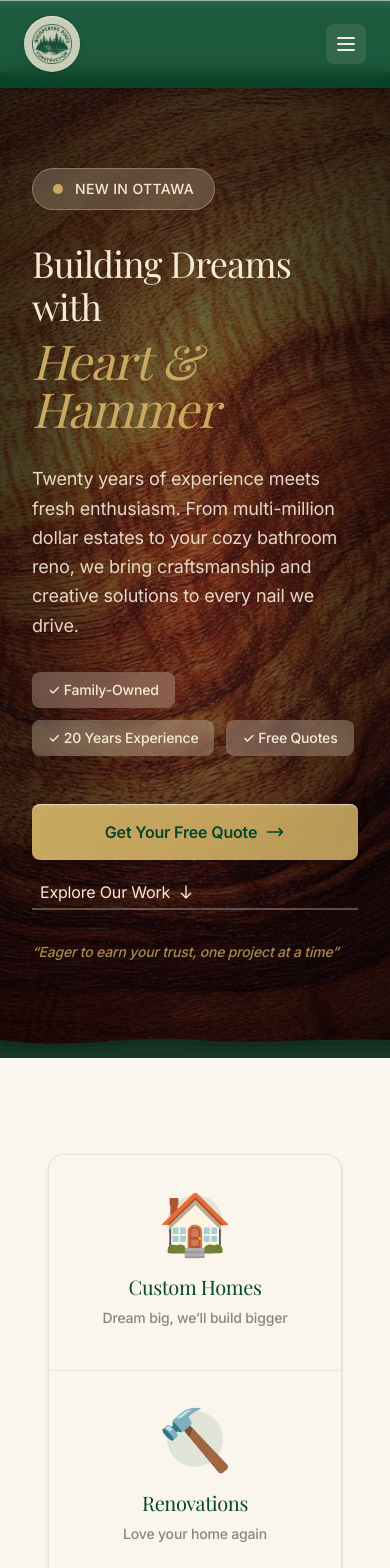
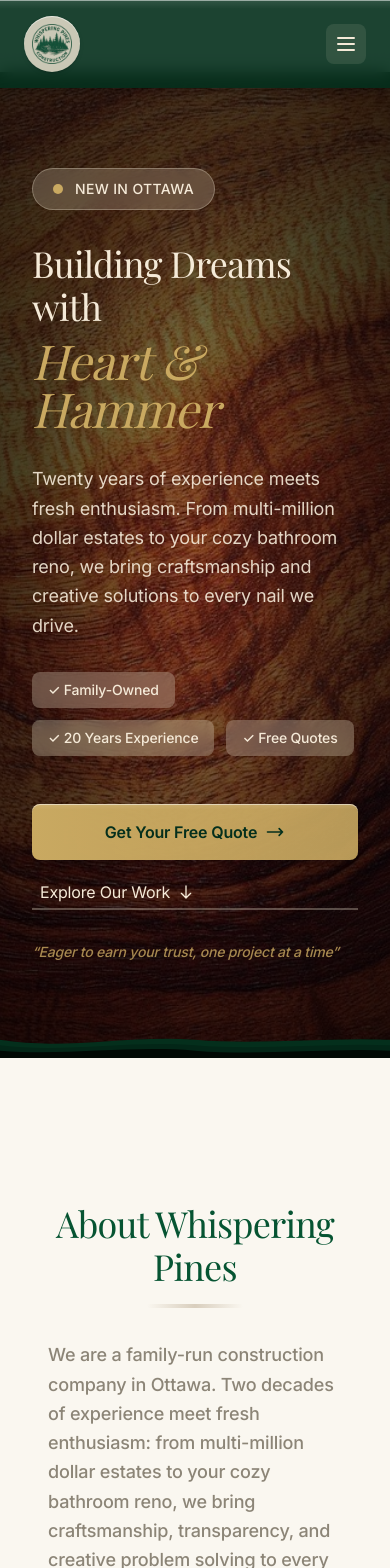
Before and after one commit to WhisperingPinesConstruction/whispering-pines, a Next.js app: page / in a window 390 px wide. Shown: the top 1568 px of the page. Built offline with nearby package versions, Linux system fonts and the light colour scheme.

Commit message:
Colour adjustments

```diff
--- a/app/components/Hero.tsx
+++ b/app/components/Hero.tsx
@@ -14,8 +14,8 @@
       <HeroTop />
 
       <div className="font-medium">
+        <AboutSection />
         <TransitionSection />
-        <AboutSection />
         <ServicesSection />
         <WhyChooseUsSection />
         <TestimonialSection />
--- a/app/components/hero/AboutSection.tsx
+++ b/app/components/hero/AboutSection.tsx
@@ -2,7 +2,7 @@
   return (
     <section id="about" className="mx-auto max-w-5xl px-8 py-16">
       <div className="mb-8 text-center">
-        <h2 className="mb-4 font-serif text-4xl text-deep-green md:text-5xl">
+        <h2 className="mb-4 font-serif text-4xl text-sage-green md:text-5xl">
           About Whispering Pines
         </h2>
         <div className="mx-auto h-1 w-24 rounded-full bg-linear-to-r from-transparent via-wood-brown/30 to-transparent" />
--- a/app/components/hero/ContactSection.tsx
+++ b/app/components/hero/ContactSection.tsx
@@ -7,7 +7,7 @@
       className="rounded-t-3xl bg-linear-to-b from-sage-green/10 to-transparent py-20"
     >
       <div className="mx-auto max-w-4xl px-8 text-center">
-        <h2 className="mb-4 font-serif text-3xl text-deep-green md:text-4xl">
+        <h2 className="mb-4 font-serif text-3xl text-sage-green md:text-4xl">
           Let&rsquo;s Build Something Together
         </h2>
         <p className="mb-10 text-lg text-stone-gray">
@@ -20,7 +20,7 @@
         <div className="flex flex-col items-center gap-6 sm:flex-row sm:justify-center">
           <Link
             href="mailto:hello@whisperingpines.ca"
-            className="inline-flex items-center rounded-lg bg-forest-green px-8 py-4 font-medium text-cream top-sheen elev-1 transition-all hover:bg-deep-green hover:elev-2"
+            className="inline-flex items-center rounded-lg bg-sage-green px-8 py-4 font-medium text-cream top-sheen elev-1 transition-all hover:bg-deep-green hover:elev-2"
           >
             Email Us
           </Link>
@@ -28,7 +28,7 @@
             <p className="mb-1 text-sm text-stone-gray">Call us anytime:</p>
             <a
               href="tel:613-555-0123"
-              className="text-lg font-semibold text-forest-green hover:text-deep-green"
+              className="text-lg font-semibold text-sage-green hover:text-forest-green"
             >
               (613) 555-0123
             </a>
@@ -36,8 +36,8 @@
         </div>
 
         <p className="mt-10 text-xs text-stone-gray">
-          Proudly serving Ottawa, Kanata, Stittsville, Barrhaven, and surrounding
-          communities
+          Proudly serving Ottawa, Kanata, Stittsville, Barrhaven, and
+          surrounding communities
         </p>
       </div>
     </section>
--- a/app/components/hero/HeroTop.tsx
+++ b/app/components/hero/HeroTop.tsx
@@ -26,7 +26,9 @@
         <div className="mx-auto max-w-6xl px-8 py-24 md:py-32">
           <div
             className={`transition-all duration-1000 ${
-              isVisible ? "opacity-100 translate-y-0" : "opacity-0 translate-y-4"
+              isVisible
+                ? "opacity-100 translate-y-0"
+                : "opacity-0 translate-y-4"
             }`}
           >
             <div className="mb-8 inline-flex items-center gap-3 rounded-full border border-cream/30 bg-cream/20 px-5 py-2.5 backdrop-blur-sm">
@@ -125,16 +127,16 @@
         >
           <path
             d="M0 40C240 80 480 20 720 40C960 60 1200 30 1440 40V120H0V40Z"
-            fill="#0f2e1e"
+            fill="#042f1c"
           />
           <path
             d="M0 60C240 90 480 40 720 60C960 80 1200 50 1440 60V120H0V60Z"
-            fill="#1b3a2a"
+            fill="#021f13"
             opacity="0.5"
           />
           <path
             d="M0 80C240 100 480 60 720 80C960 100 1200 70 1440 80V120H0V80Z"
-            fill="#18362a"
+            fill="#010904"
           />
         </svg>
       </div>
--- a/app/components/hero/TestimonialSection.tsx
+++ b/app/components/hero/TestimonialSection.tsx
@@ -10,14 +10,18 @@
           >
             <path d="M14.017 21v-7.391c0-5.704 3.731-9.57 8.983-10.609l.995 2.151c-2.432.917-3.995 3.638-3.995 5.849h4v10h-9.983zm-14.017 0v-7.391c0-5.704 3.748-9.57 9-10.609l.996 2.151c-2.433.917-3.996 3.638-3.996 5.849h3.983v10h-9.983z" />
           </svg>
-          <blockquote className="font-serif text-2xl italic leading-relaxed text-forest-green">
+          <blockquote className="font-serif text-2xl italic leading-relaxed text-sage-green">
             They didn&rsquo;t just renovate our kitchen—they transformed how our
             family lives together. Worth every penny and then some.
           </blockquote>
         </div>
         <div className="mt-6">
-          <p className="font-medium text-deep-green">Sarah & Tom Richardson</p>
-          <p className="text-sm text-stone-gray">Stittsville Kitchen Renovation</p>
+          <p className="font-medium text-gold-accent/65">
+            Sarah & Tom Richardson
+          </p>
+          <p className="text-sm text-stone-gray">
+            Stittsville Kitchen Renovation
+          </p>
         </div>
       </div>
     </section>
--- a/app/components/hero/TransitionSection.tsx
+++ b/app/components/hero/TransitionSection.tsx
@@ -9,7 +9,7 @@
               <div className="mb-3 inline-flex h-14 w-14 items-center justify-center rounded-full bg-forest-green/10 text-6xl text-wood-brown">
                 🏠
               </div>
-              <h3 className="mt-3 mb-2 font-serif text-xl text-deep-green">
+              <h3 className="mt-3 mb-2 font-serif text-xl text-gold-accent">
                 Custom Homes
               </h3>
               <p className="text-sm leading-relaxed text-stone-gray">
@@ -20,7 +20,7 @@
               <div className="mb-3 inline-flex h-14 w-14 items-center justify-center rounded-full bg-forest-green/10 text-6xl text-wood-brown">
                 🔨
               </div>
-              <h3 className="mt-3 mb-2 font-serif text-xl text-deep-green">
+              <h3 className="mt-3 mb-2 font-serif text-xl text-gold-accent">
                 Renovations
               </h3>
               <p className="text-sm leading-relaxed text-stone-gray">
@@ -31,7 +31,7 @@
               <div className="mb-3 inline-flex h-14 w-14 items-center justify-center rounded-full bg-forest-green/10 text-6xl text-wood-brown">
                 🌲
               </div>
-              <h3 className="mt-3 mb-2 font-serif text-xl text-deep-green">
+              <h3 className="mt-3 mb-2 font-serif text-xl text-gold-accent">
                 Outdoor Living
               </h3>
               <p className="text-sm leading-relaxed text-stone-gray">
--- a/app/components/hero/WhyChooseUsSection.tsx
+++ b/app/components/hero/WhyChooseUsSection.tsx
@@ -2,7 +2,7 @@
   return (
     <section className="py-20">
       <div className="mx-auto max-w-4xl px-8 text-center">
-        <h2 className="mb-12 font-serif text-3xl text-deep-green md:text-4xl">
+        <h2 className="mb-12 font-serif text-3xl text-sage-green md:text-4xl">
           Why Families Choose Whispering Pines
         </h2>
 
@@ -11,7 +11,7 @@
             <div className="mb-4 inline-flex h-16 w-16 items-center justify-center rounded-full bg-forest-green/10 text-3xl">
               💪
             </div>
-            <h3 className="mb-2 font-serif text-lg text-forest-green">
+            <h3 className="mb-2 font-serif text-lg text-gold-accent">
               We Care More
             </h3>
             <p className="text-sm leading-relaxed text-stone-gray">
@@ -23,7 +23,7 @@
             <div className="mb-4 inline-flex h-16 w-16 items-center justify-center rounded-full bg-forest-green/10 text-3xl">
               🎯
             </div>
-            <h3 className="mb-2 font-serif text-lg text-forest-green">
+            <h3 className="mb-2 font-serif text-lg text-gold-accent">
               Real Experience
             </h3>
             <p className="text-sm leading-relaxed text-stone-gray">
@@ -35,7 +35,7 @@
             <div className="mb-4 inline-flex h-16 w-16 items-center justify-center rounded-full bg-forest-green/10 text-3xl">
               🤝
             </div>
-            <h3 className="mb-2 font-serif text-lg text-forest-green">
+            <h3 className="mb-2 font-serif text-lg text-gold-accent">
               Fair Pricing
             </h3>
             <p className="text-sm leading-relaxed text-stone-gray">
--- a/app/globals.css
+++ b/app/globals.css
@@ -3,8 +3,8 @@
 
 :root {
   /* Base brand palette */
-  --brand-green: #05472a; /* Single source of truth for green */
-  --sage-green: #7a8b6f;
+  --brand-green: #042f1c; /* Single source of truth for green */
+  --sage-green: #065432;
   --gold-accent: #c9a961;
   --wood-brown: #8b6f47;
   --stone-gray: #8c8577;
@@ -54,7 +54,7 @@
 
 @media (prefers-color-scheme: dark) {
   :root {
-    --background: #0a0a0a;
+    --background: #000404;
     --foreground: #fafaf8;
     --sage-accent: #7b8c75;
     /* Surfaces lift slightly above dark base */
```
Also changed, not shown: app/components/hero/ServicesSection.tsx (+4 -4 lines).
